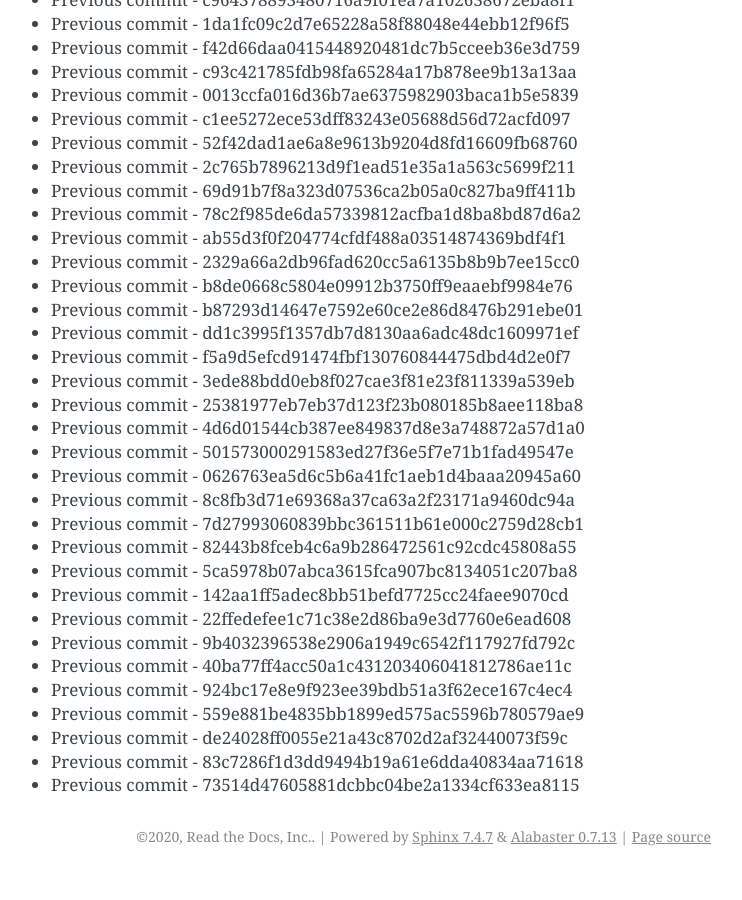
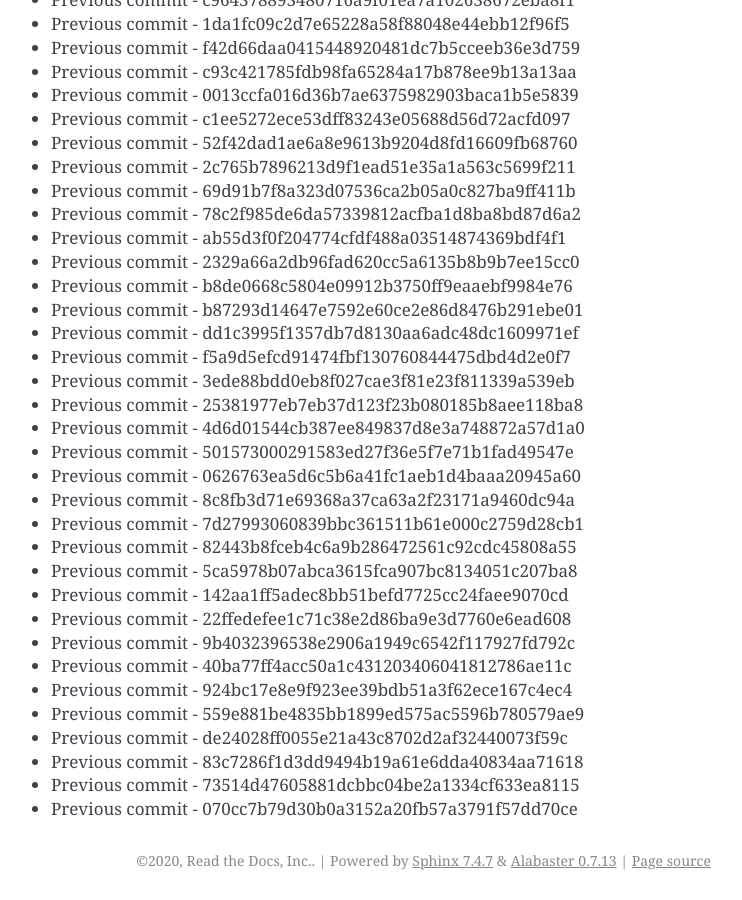
Before and after one commit to readthedocs/rtd-git-stresstest, a Sphinx documentation site: the page built from docs/updates.rst, in a window 1280 px wide and 900 px high, scrolled down 47797 px. Shown: the whole window, without its empty margins (399-1141 px from the left). Built offline with Sphinx 7.4.7, drawn with Linux system fonts in a browser that asks for light colours; before the commit the page ends 48673 px from its top, so only the background shows below that.

Commit message:
Generating commit from previous: 070cc7b79d30b0a3152a20fb57a3791f57dd70ce

```diff
--- a/docs/updates.rst
+++ b/docs/updates.rst
@@ -2040,3 +2040,4 @@ It can be tested for any performance characteristics.
 * Previous commit - de24028ff0055e21a43c8702d2af32440073f59c
 * Previous commit - 83c7286f1d3dd9494b19a61e6dda40834aa71618
 * Previous commit - 73514d47605881dcbbc04be2a1334cf633ea8115
+* Previous commit - 070cc7b79d30b0a3152a20fb57a3791f57dd70ce
```
